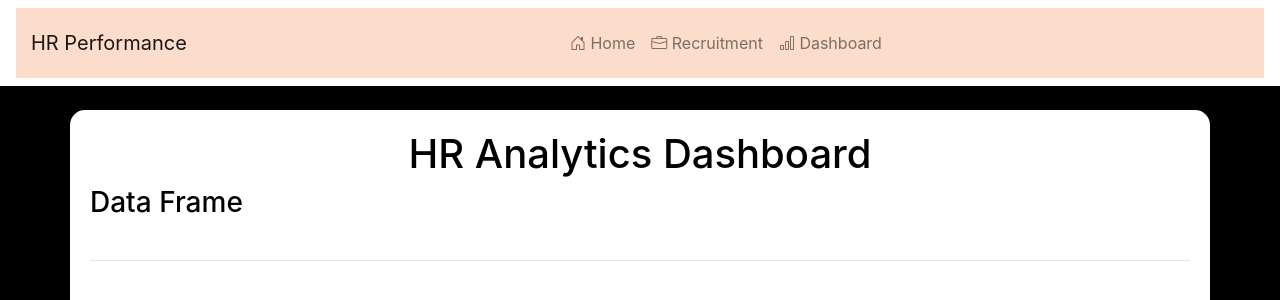
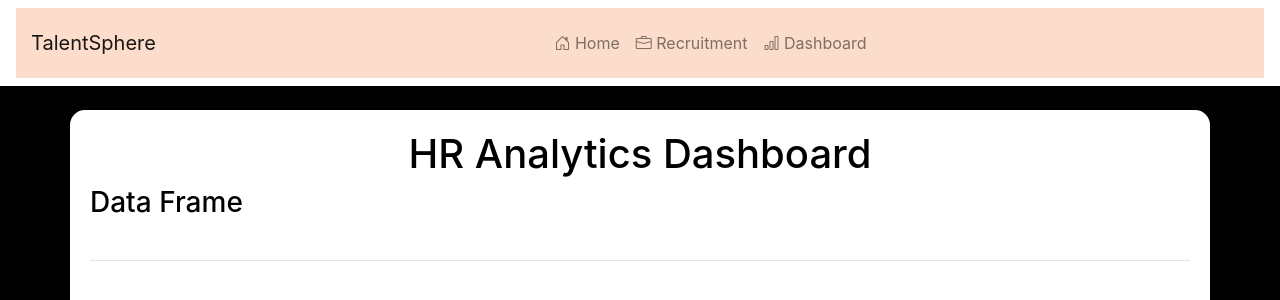
Before and after one commit to ARYAMAN1505/HR-PLACEMENT-WEBSITE, a Flask app: template templates/ana.html in a window 1280 px wide. Shown: the top 300 px of the page. Run offline with Flask 3, Linux system fonts and the light colour scheme; the template is opened without the code that fills it, so the values that code supplies are empty; parts of the project's set-up code (start-up, migrations or seed data) failed here and were passed over; some libraries are stand-ins or nearby versions.

Commit message:
Update ana.html

```diff
--- a/templates/ana.html
+++ b/templates/ana.html
@@ -48,7 +48,7 @@
   <!-- Navbar with attractive background and shadow effects -->
     <nav class="navbar navbar-expand-lg navbar-light bg-white shadow-sm">
         <div class="container-fluid" style="background:#FCDCCB; height:70px;">
-            <a class="navbar-brand" href="#">HR Performance</a>
+            <a class="navbar-brand" href="#">TalentSphere </a>
             <div class="collapse navbar-collapse justify-content-center" id="navbarSupportedContent">
                 <ul class="navbar-nav">
                     <li class="nav-item">
```
